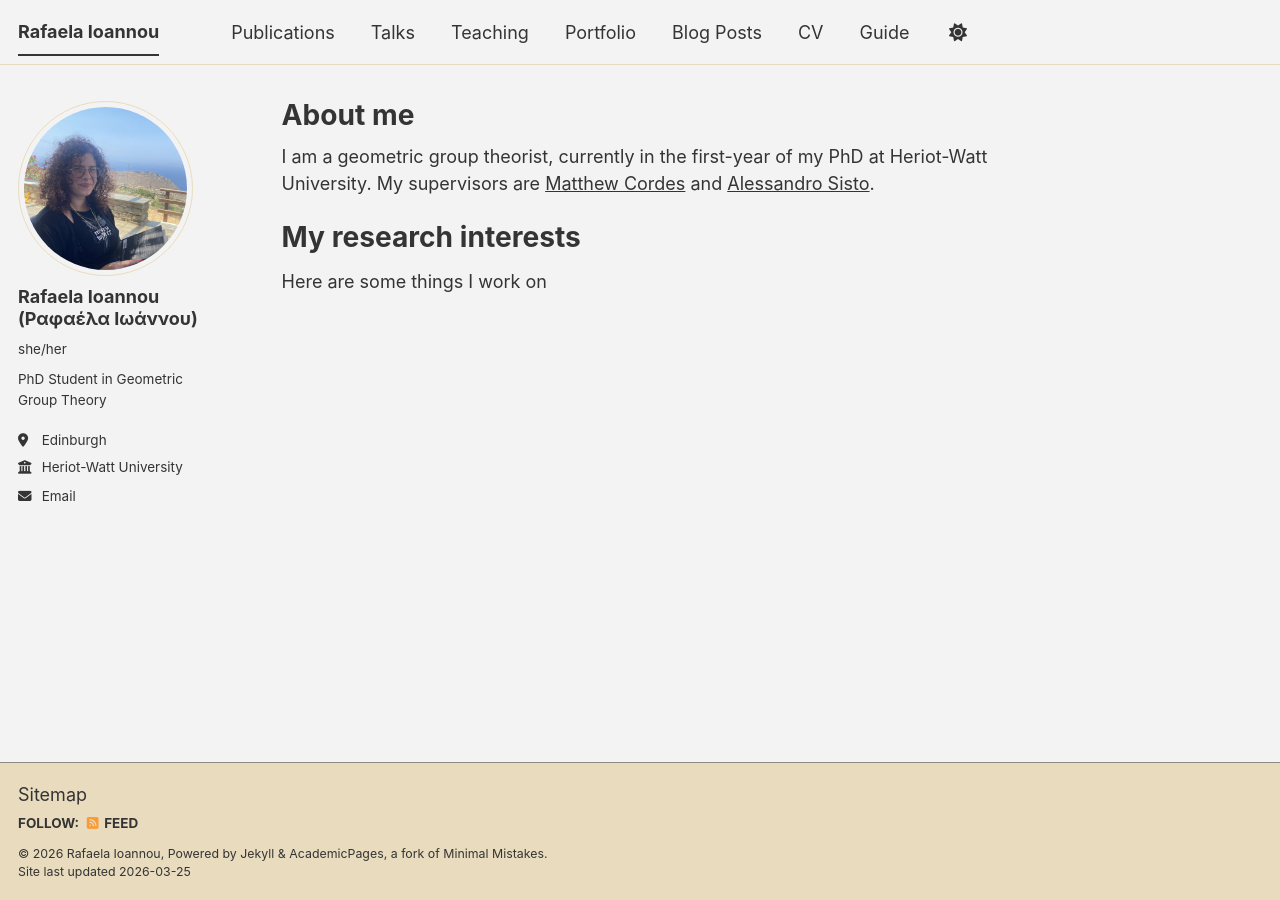
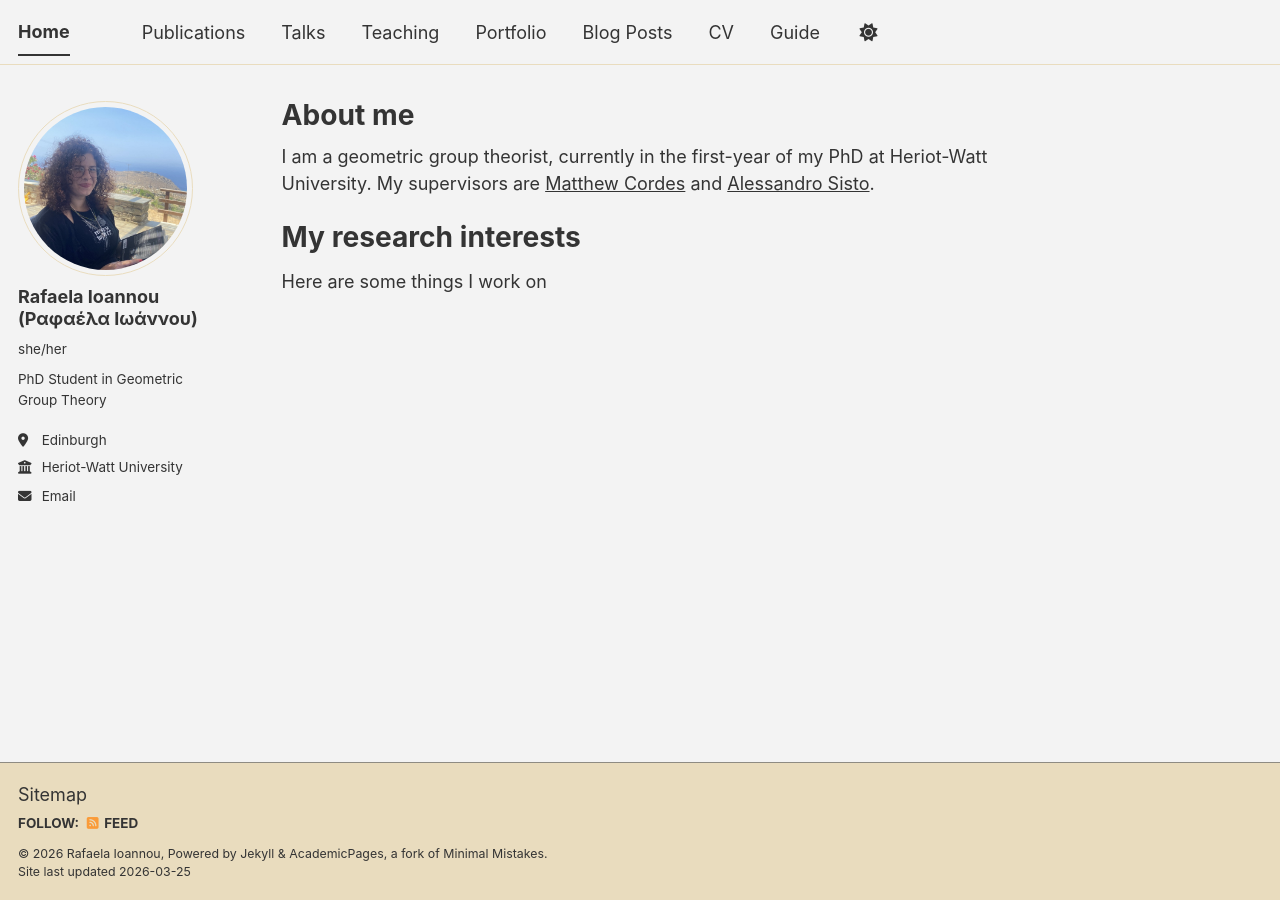
Before and after one commit to rafaela-ioannou/rafaela-ioannou.github.io, a Jekyll site: the page built from _pages/about.md, in a window 1280 px wide. Built offline with Jekyll 4.4.1, drawn with Linux system fonts in a browser that asks for light colours; a script bundle is joined from its source files by our own code; library files that are not in the unit come from our copies.

Commit message:
Changed site title to home

```diff
--- a/_config.yml
+++ b/_config.yml
@@ -9,7 +9,7 @@
 # Basic Site Settings
 locale                   : "en-GB"
 site_theme               : "dirt" # The available themes options are "default", "air", "sunrise", "mint", "dirt" and "contrast"
-title                    : "Rafaela Ioannou"
+title                    : "Home"
 title_separator          : "-"
 name                     : &name "Rafaela Ioannou"
 description              : &description "Rafaela's academic portfolio"   # Update this with a general description of your site, this is the default if not overridden by a page
```
